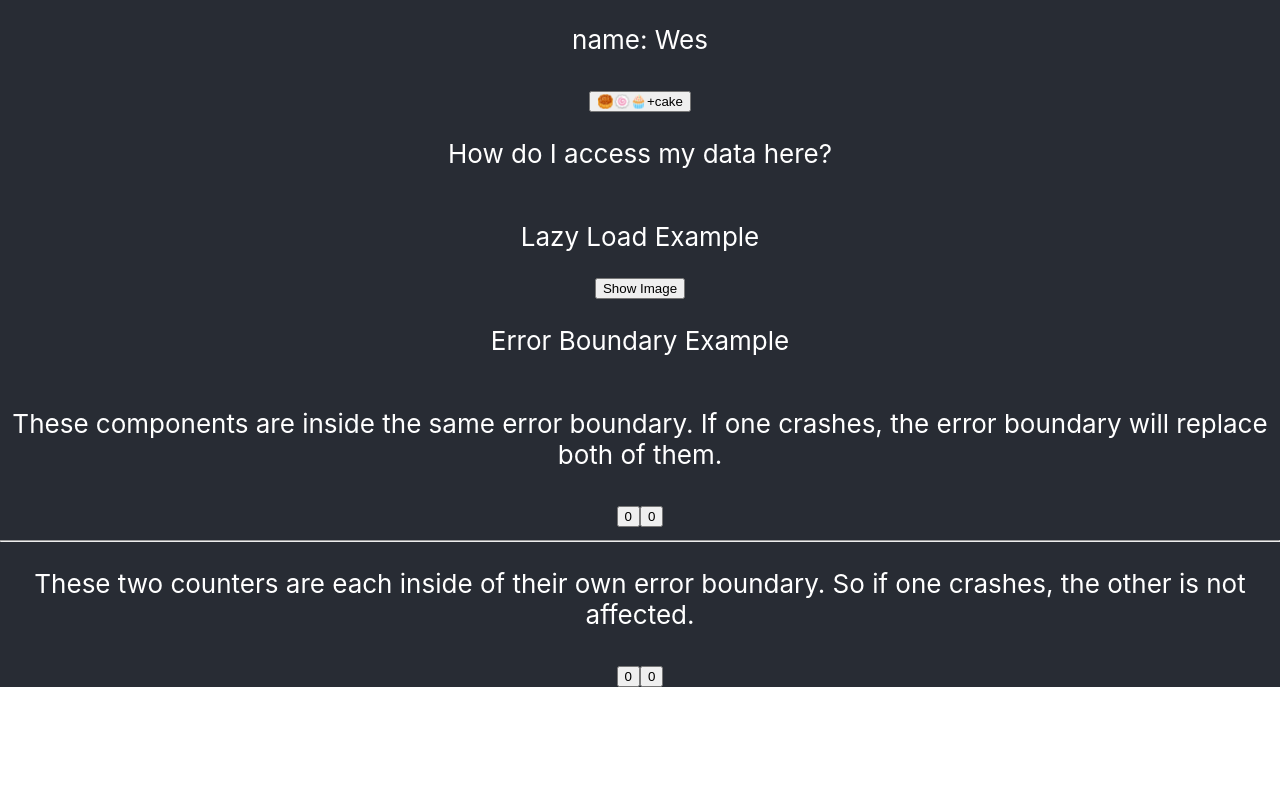
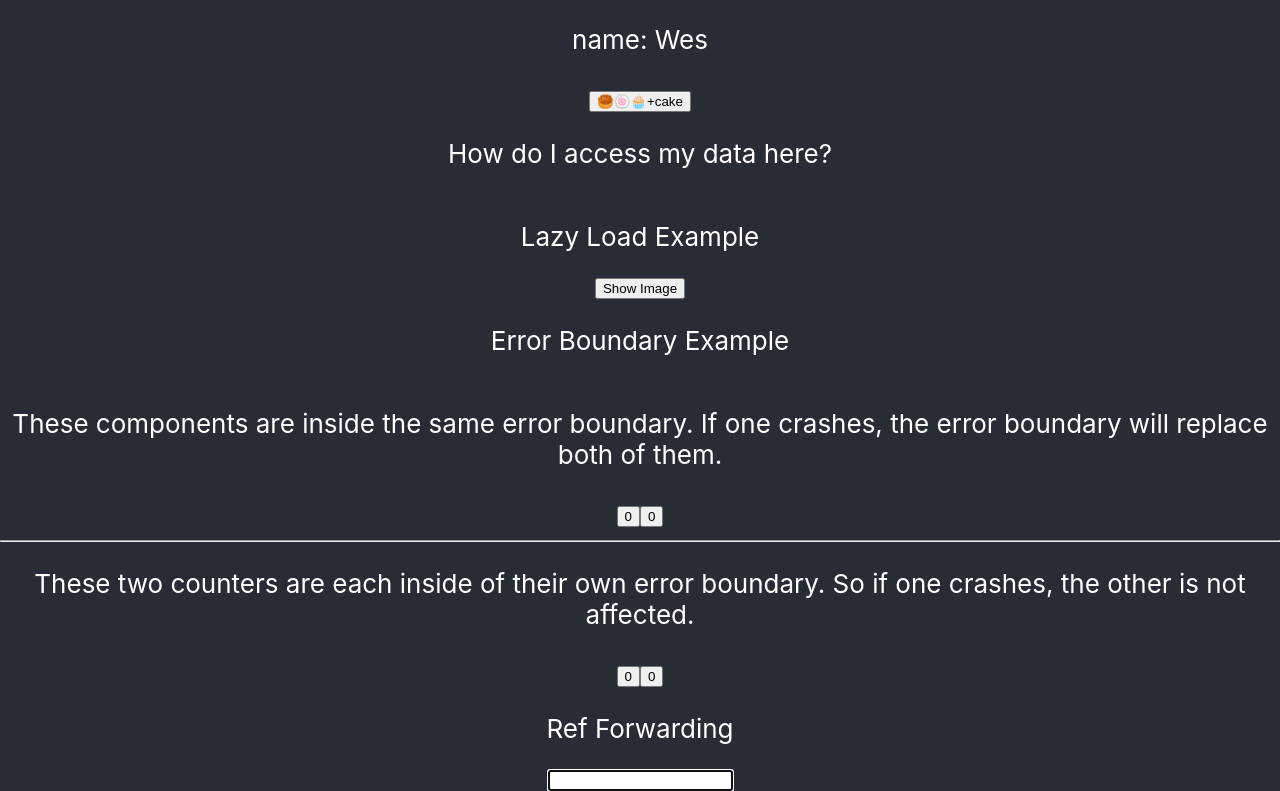
Before and after one commit to AlfieDarko/react-adv, a React (Create React App) app: page / in a window 1280 px wide. Shown: the part 225-1016 px from the top of the page. Before the commit the page ends 912 px from the top, so only its background shows below. Built offline with nearby package versions, Linux system fonts and the light colour scheme.

Commit message:
ref forwarding example

```diff
--- a/src/App.js
+++ b/src/App.js
@@ -5,8 +5,14 @@ import LazyLoad from "./components/lazySuspence/LazyLoad";
 import Family from "./components/contextAPI/Person.jsx";
 import MyProvider from "./context.js";
 import ErrorCounter from "./components/errorBoundaries/index.js";
+import MyInput from "./components/refForwarding/MyInput.js";
 
 class App extends Component {
+  textInput = React.createRef();
+
+  componentDidMount() {
+    this.textInput.current.focus();
+  }
   render() {
     return (
       <>
@@ -29,6 +35,10 @@ class App extends Component {
               {/* IN DEV: JUST PRESS ESCAPE TO CONTINUE */}
               {/* YOU ONLY SEE SEAMLESS BOUNDARY IN PROD */}
               <ErrorCounter />
+
+              <p>Ref Forwarding</p>
+
+              <MyInput ref={this.textInput} />
             </header>
           </div>
         </MyProvider>
--- /dev/null
+++ b/src/components/refForwarding/FancyButton.js
@@ -0,0 +1,5 @@
+import React from "react";
+
+function FancyButton(props) {
+  return <button className="FancyButton">{props.children}</button>;
+}
--- /dev/null
+++ b/src/components/refForwarding/MyInput.js
@@ -0,0 +1,3 @@
+import React from "react";
+
+export default React.forwardRef((props, ref) => <input ref={ref} {...props} />);
```
